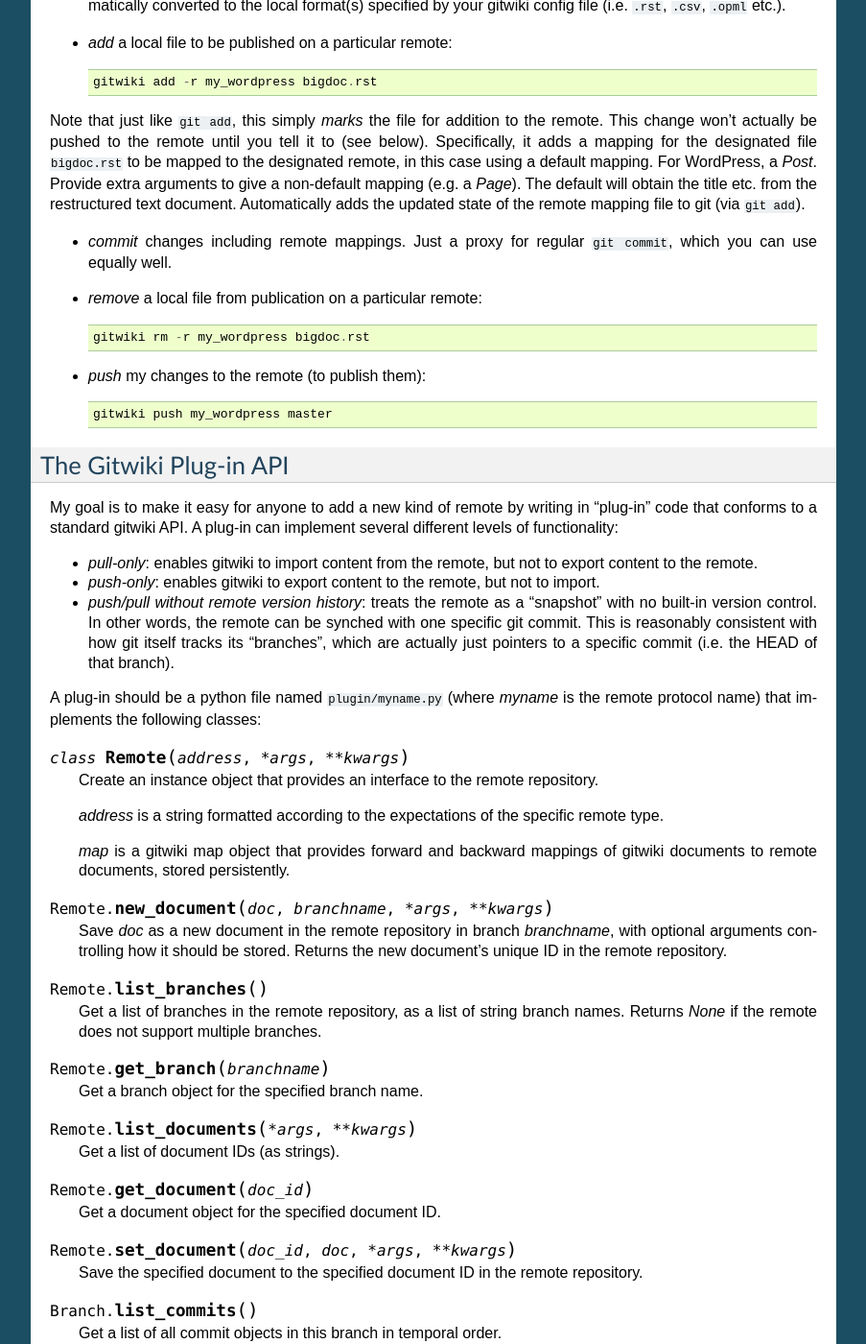
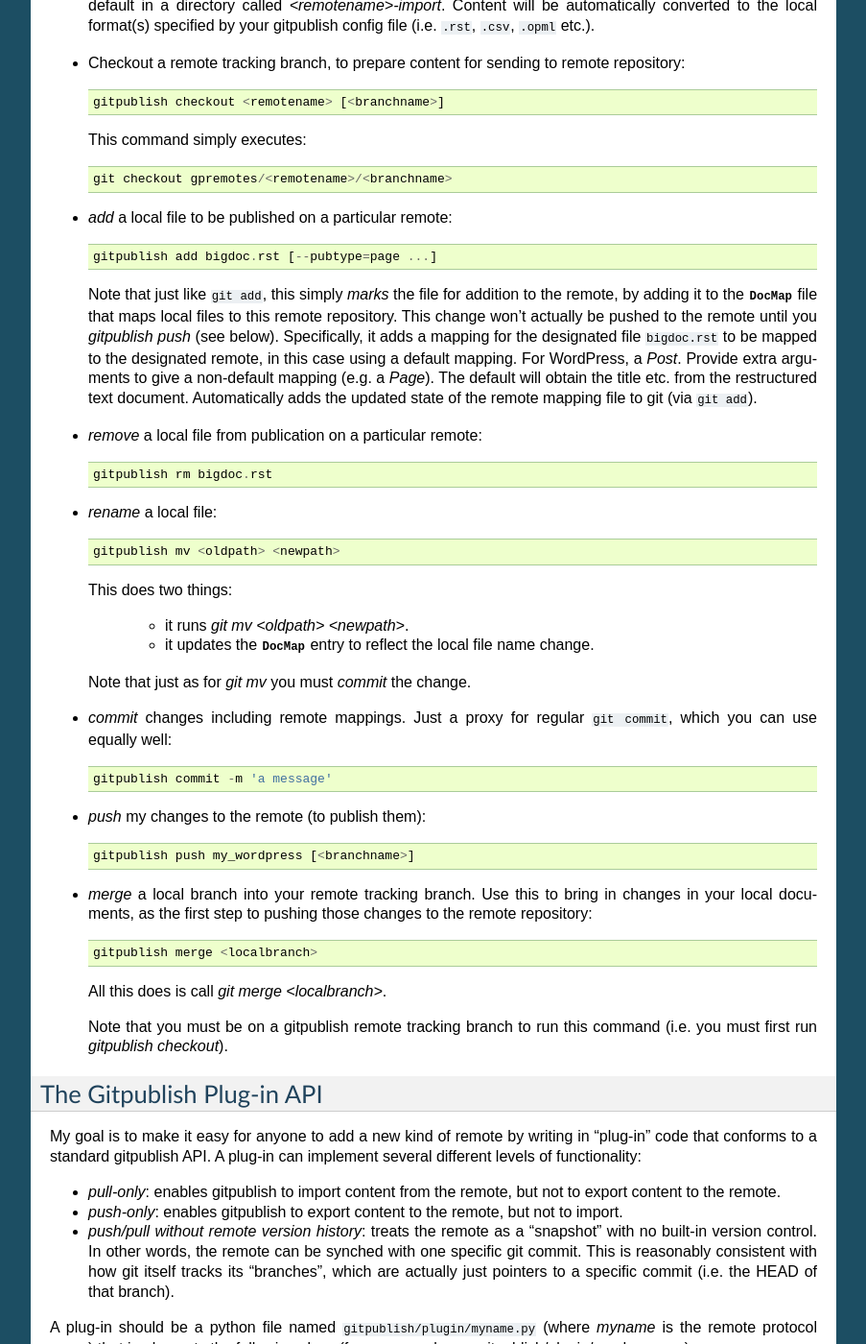
Before and after one commit to cjlee112/gitpublish, a Sphinx documentation site: the page built from doc/design.rst, in a window 1280 px wide and 1400 px high, scrolled down 1275 px. Shown: the whole window at 96% size, without its empty margins (198-1101 px from the left). Built offline with Sphinx 7.4.7, drawn with Linux system fonts in a browser that asks for light colours; some of the changed text lies outside the part shown.

Commit message:
updated basic design doc to reflect new architecture, and clean up proposed gitpublish command interface

```diff
--- a/doc/design.rst
+++ b/doc/design.rst
@@ -1,6 +1,6 @@
 
 ==================
-The Gitwiki Design
+The Gitpublish Design
 ==================
 
 A Git-like Interface for Publishing
@@ -49,7 +49,7 @@ and I can push content from my master branch to ``upstream`` by typing::
 I want to do exactly the same thing with remote "containers"
 that are *not* git repositories.  For example::
 
-   gitwiki remote add my_wordpress wordpress:thinking.bioinformatics.ucla.edu
+   gitpublish remote add my_wordpress wordpress:thinking.bioinformatics.ucla.edu
 
 
 creates a new *remote* called ``my_wordpress``, which points to a
@@ -57,69 +57,108 @@ WordPress website at ``thinking.bioinformatics.ucla.edu``.  I can
 then push restructured text content from my master branch
 to that WordPress blog as simply as::
 
-   gitwiki push my_wordpress master
+   gitpublish push my_wordpress master
 
 Of course, this requires some transparent magic to automatically
 convert the restructured text to the style of HTML that WordPress uses,
-and upload the content via XMLRPC.  Gitwiki is all about automating
+and upload the content via XMLRPC.  Gitpublish is all about automating
 such standard conversion and transmission tasks, and integrating
 them in a clean way with the power of git.
 
 
-The Gitwiki Interface
+The Gitpublish Interface
 ---------------------
 
 * *add a remote*::
 
-    gitwiki remote add <remotename> <protocol>:<address>
+    gitpublish remote add <remotename> <protocol>:<address>
 
 * *fetch* updates from a remote as (new) git branches and commits::
 
-    gitwiki fetch <remotename>
+    gitpublish fetch <remotename>
 
   New commits show up on branches named
-  ``gwremotes/<remotename>/<branchname>``.  New files will be automatically
-  converted to the local format(s) specified by your gitwiki
+  ``gpremotes/<remotename>/<branchname>``.  New files will show up
+  by default in a directory called *<remotename>-import*.
+  Content will be automatically
+  converted to the local format(s) specified by your gitpublish
   config file (i.e. ``.rst``, ``.csv``, ``.opml`` etc.).
+
+* Checkout a remote tracking branch, to prepare content for
+  sending to remote repository::
+
+    gitpublish checkout <remotename> [<branchname>]
+
+  This command simply executes::
+
+    git checkout gpremotes/<remotename>/<branchname>
 
 * *add* a local file to be published on a particular remote::
 
-    gitwiki add -r my_wordpress bigdoc.rst
+    gitpublish add bigdoc.rst [--pubtype=page ...]
 
-Note that just like ``git add``, this simply *marks* the file
-for addition to the remote.  This change won't actually be pushed
-to the remote until you tell it to (see below).  Specifically, it
-adds a mapping for the designated file ``bigdoc.rst`` to be
-mapped to the designated remote, in this case using a default
-mapping.  For WordPress, a *Post*.  Provide extra arguments to
-give a non-default mapping (e.g. a *Page*).  The default will
-obtain the title etc. from the restructured text document.
-Automatically adds the updated state of the remote mapping
-file to git (via ``git add``).
-
-* *commit* changes including remote mappings.  Just a proxy for
-  regular ``git commit``, which you can use equally well.
+  Note that just like ``git add``, this simply *marks* the file
+  for addition to the remote, by adding it to the :class:`DocMap`
+  file that maps local files to this remote repository.
+  This change won't actually be pushed
+  to the remote until you *gitpublish push* (see below).  Specifically, it
+  adds a mapping for the designated file ``bigdoc.rst`` to be
+  mapped to the designated remote, in this case using a default
+  mapping.  For WordPress, a *Post*.  Provide extra arguments to
+  give a non-default mapping (e.g. a *Page*).  The default will
+  obtain the title etc. from the restructured text document.
+  Automatically adds the updated state of the remote mapping
+  file to git (via ``git add``).
 
 * *remove* a local file from publication on a particular remote::
 
-    gitwiki rm -r my_wordpress bigdoc.rst
+    gitpublish rm bigdoc.rst
+
+* *rename* a local file::
+
+    gitpublish mv <oldpath> <newpath>
+
+  This does two things:
+
+    * it runs *git mv <oldpath> <newpath>*.
+
+    * it updates the :class:`DocMap` entry to reflect the local file
+      name change.
+
+  Note that just as for *git mv* you must *commit* the change.
+
+* *commit* changes including remote mappings.  Just a proxy for
+  regular ``git commit``, which you can use equally well::
+
+    gitpublish commit -m 'a message'
 
 * *push* my changes to the remote (to publish them)::
 
-    gitwiki push my_wordpress master
+    gitpublish push my_wordpress [<branchname>]
+
+* *merge* a local branch into your remote tracking branch.  Use this
+  to bring in changes in your local documents, as the first step to
+  pushing those changes to the remote repository::
+
+    gitpublish merge <localbranch>
+
+  All this does is call *git merge <localbranch>*.
+
+  Note that you must be on a gitpublish remote tracking branch to
+  run this command (i.e. you must first run *gitpublish checkout*).
 
 
-The Gitwiki Plug-in API
+The Gitpublish Plug-in API
 -----------------------
 
 My goal is to make it easy for anyone to add a new kind of remote
-by writing in "plug-in" code that conforms to a standard gitwiki API.
+by writing in "plug-in" code that conforms to a standard gitpublish API.
 A plug-in can implement several different levels of functionality:
 
-* *pull-only*: enables gitwiki to import content from the remote,
+* *pull-only*: enables gitpublish to import content from the remote,
   but not to export content to the remote.
 
-* *push-only*: enables gitwiki to export content to the remote,
+* *push-only*: enables gitpublish to export content to the remote,
   but not to import.
 
 * *push/pull without remote version history*: treats the remote as a "snapshot"
@@ -129,54 +168,60 @@ A plug-in can implement several different levels of functionality:
   actually just pointers to a specific commit (i.e. the HEAD of
   that branch).
 
-A plug-in should be a python file named ``plugin/myname.py``
+A plug-in should be a python file named ``gitpublish/plugin/myname.py``
 (where *myname* is the remote protocol name)
-that implements the following classes:
+that implements the following class (for an example see
+gitpublish/plugin/wordpress.py):
 
 
-.. class:: Remote(address, *args, **kwargs)
+.. class:: Repo(*args, **kwargs)
 
    Create an instance object that provides an interface to the
-   remote repository.
+   remote repository.  It will be passed keyword arguments.
 
-   *address* is a string formatted according
-   to the expectations of the specific remote type.
+.. method:: Repo.new_document(doc, gitpubHash=None, *args, **kwargs)
 
-   *map* is a gitwiki map object that provides forward and backward
-   mappings of gitwiki documents to remote documents, stored
-   persistently.
-
-
-
-.. method:: Remote.new_document(doc, branchname, *args, **kwargs)
-
-   Save *doc* as a new document in the remote repository in
+   Save *doc* as a new :class:`Document` in the remote repository in
    branch *branchname*, with optional arguments controlling
    how it should be stored.  Returns the new document's
    unique ID in the remote repository.
 
-.. method:: Remote.list_branches()
+   *gitpubHash* provides a hashcode for the current content state.
+   The new_document() method should save it to the remote repository
+   if possible, in a form that can be retrieved by get_document().
+   This will enable gitpublish to see if any changes have been
+   made independently to the document on the remote repository.
+
+.. method:: Repo.list_documents(*args, **kwargs)
+
+   Get a dict of remote document ID (as a string), whose associated value
+   should be a dictionary of document attributes (whatever information
+   is appropriate from this remote).
+
+.. method:: Repo.get_document(doc_id)
+
+   Get (rest, info) pair, where *rest* is the restructured text of
+   the specified document, and *info* is a dictionary of document attributes
+   (whatever information is appropriate from this remote).
+
+.. method:: Repo.set_document(doc_id, doc, *args, **kwargs)
+
+   Save the specified :class:`Document` to the specified document ID
+   in the remote repository.
+
+For remote repositories that support branches:
+
+.. method:: Repo.list_branches()
 
    Get a list of branches in the remote repository, as a list of
    string branch names.  Returns *None* if the remote does not support
    multiple branches.
 
-.. method:: Remote.get_branch(branchname)
+.. method:: Repo.get_branch(branchname)
 
    Get a branch object for the specified branch name.
 
-.. method:: Remote.list_documents(*args, **kwargs)
 
-   Get a list of document IDs (as strings).
-
-.. method:: Remote.get_document(doc_id)
-
-   Get a document object for the specified document ID.
-
-.. method:: Remote.set_document(doc_id, doc, *args, **kwargs)
-
-   Save the specified document to the specified document ID
-   in the remote repository.
 
 .. method:: Branch.list_commits()
 
@@ -200,7 +245,7 @@ that implements the following classes:
 
 
 
-Gitwiki API Classes
+Gitpublish API Classes
 -------------------
 
 .. class:: Document(path)
```
Also changed, not shown: other parts of doc/design.rst (+1 -1 lines), 1 other file.
